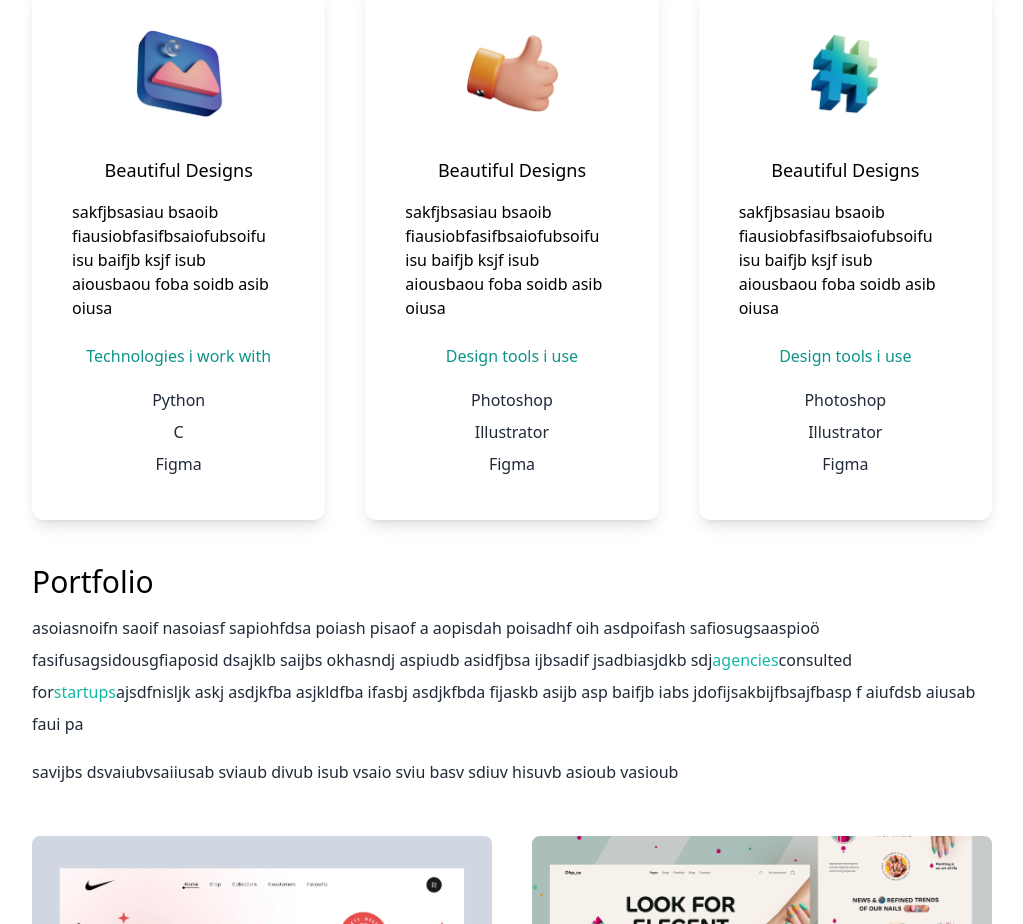
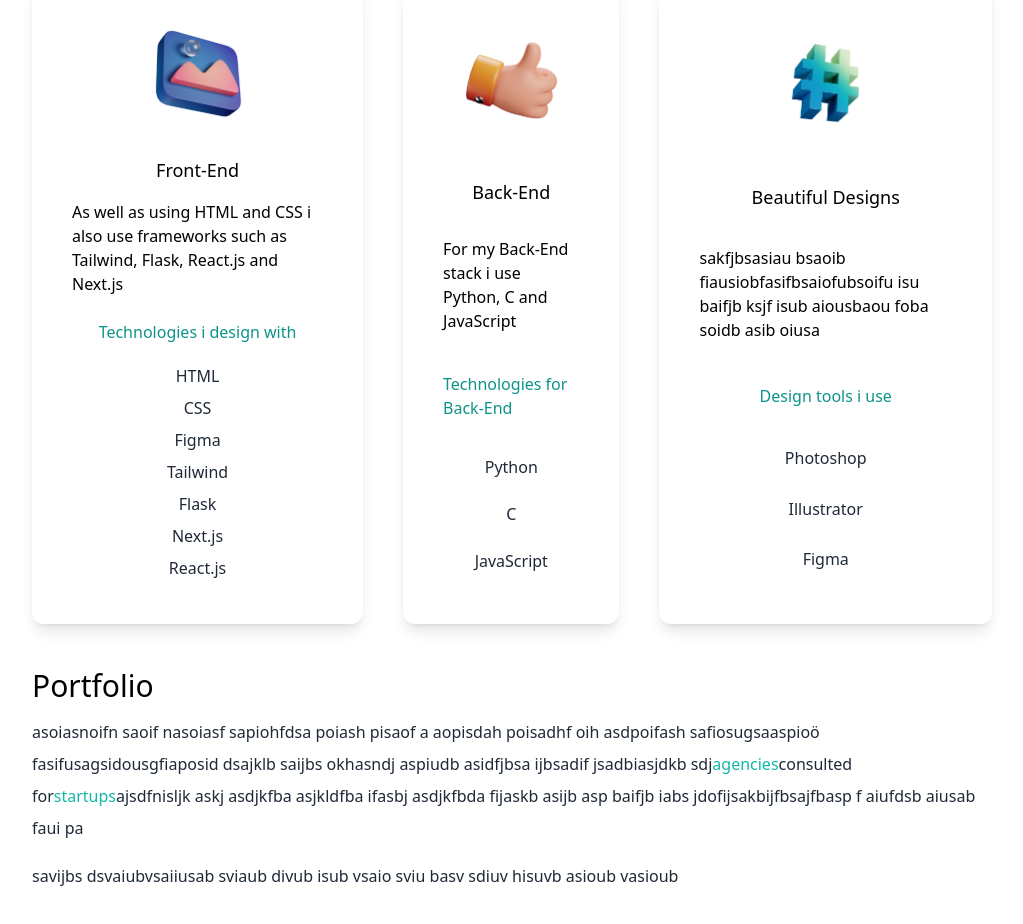
Before and after one commit to adetuadetu/Portfolio-React-Next.js-Tailwind, a Next.js app: page / in a window 1280 px wide. Shown: the part 1400-2324 px from the top of the page, without its empty margins (128-1151 px from the left). Built offline with nearby package versions, Linux system fonts and the light colour scheme.

Commit message:
additional changes to text

```diff
--- a/pages/index.js
+++ b/pages/index.js
@@ -89,30 +89,33 @@ export default function Home() {
               <div className='grid place-items-center shadow-lg p-10 rounded-xl my-10 dark:bg-gray-500'>
                 <Image src={design} width={100} height={100} />
                 <h3 className='text-lg font-medium pt-8 pb-2'>
-                  Beautiful Designs
+                  Front-End
                 </h3>
                 <p className='py-2'>
-                  sakfjbsasiau bsaoib fiausiobfasifbsaiofubsoifu isu baifjb
-                  ksjf isub aiousbaou foba soidb asib oiusa
+                  As well as using HTML and CSS i also use frameworks such
+                   as Tailwind, Flask, React.js and Next.js
                 </p>
-                <h4 className='py-4 text-teal-600'>Technologies i work with </h4>
-                <p className='text-gray-800 py-1'>Python</p>
-                <p className='text-gray-800 py-1'>C</p>
+                <h4 className='py-4 text-teal-600'>Technologies i design with </h4>
+                <p className='text-gray-800 py-1'>HTML</p>
+                <p className='text-gray-800 py-1'>CSS</p>
                 <p className='text-gray-800 py-1'>Figma</p>
+                <p className='text-gray-800 py-1'>Tailwind</p>
+                <p className='text-gray-800 py-1'>Flask</p>
+                <p className='text-gray-800 py-1'>Next.js</p>
+                <p className='text-gray-800 py-1'>React.js</p>
               </div>
               <div className='grid place-items-center shadow-lg p-10 rounded-xl my-10 dark:bg-gray-500'>
                 <Image src={consulting} width={100} height={100} />
                 <h3 className='text-lg font-medium pt-8 pb-2'>
-                  Beautiful Designs
+                  Back-End
                 </h3>
                 <p className='py-2'>
-                  sakfjbsasiau bsaoib fiausiobfasifbsaiofubsoifu isu baifjb
-                  ksjf isub aiousbaou foba soidb asib oiusa
+                  For my Back-End stack i use Python, C and JavaScript
                 </p>
-                <h4 className='py-4 text-teal-600'>Design tools i use</h4>
-                <p className='text-gray-800 py-1'>Photoshop</p>
-                <p className='text-gray-800 py-1'>Illustrator</p>
-                <p className='text-gray-800 py-1'>Figma</p>
+                <h4 className='py-4 text-teal-600'>Technologies for Back-End</h4>
+                <p className='text-gray-800 py-1'>Python</p>
+                <p className='text-gray-800 py-1'>C</p>
+                <p className='text-gray-800 py-1'>JavaScript</p>
               </div>
               <div className='grid place-items-center shadow-lg p-10 rounded-xl my-10 dark:bg-gray-500'>
                 <Image src={code} width={100} height={100} object-center/>
```
